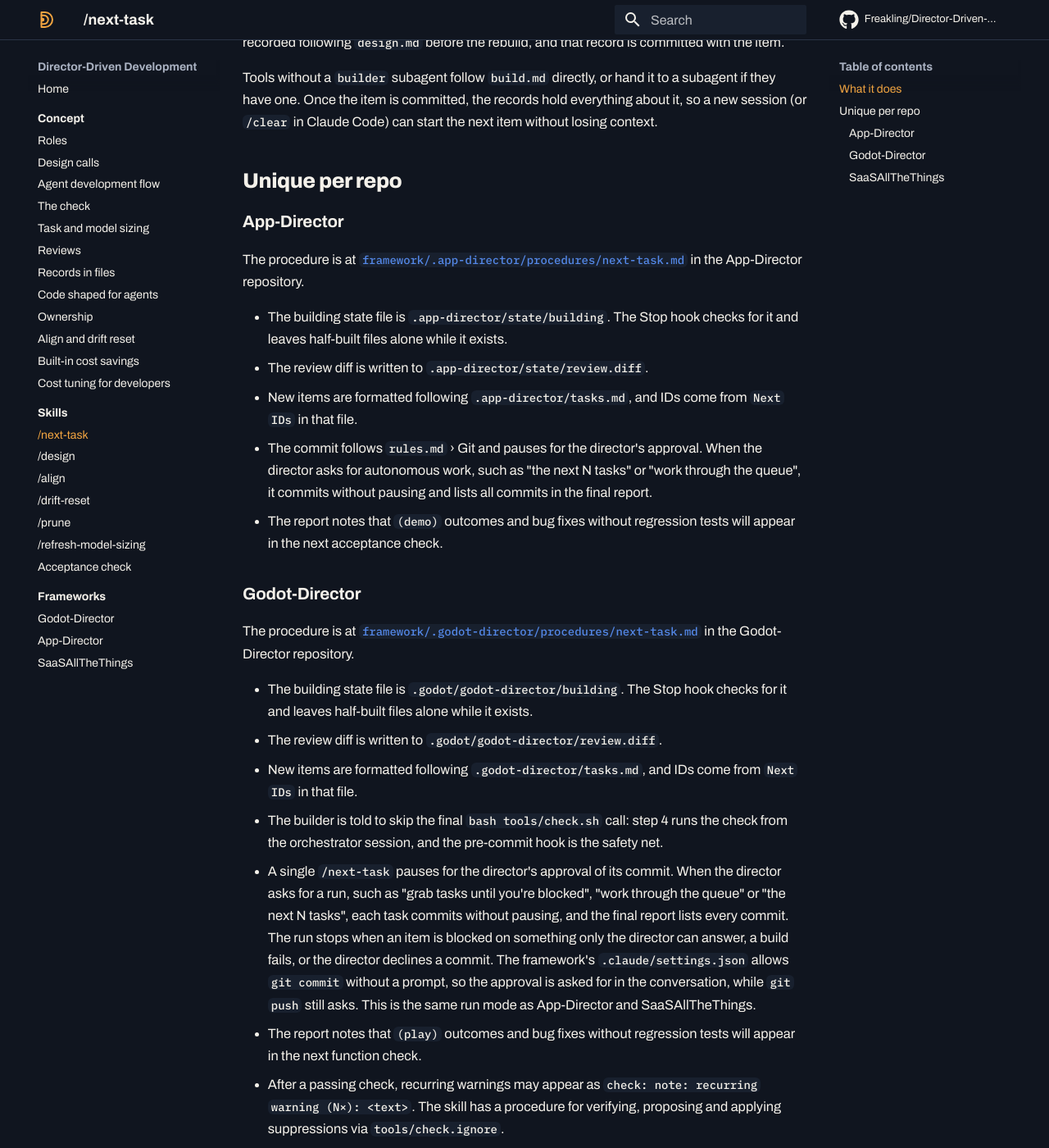
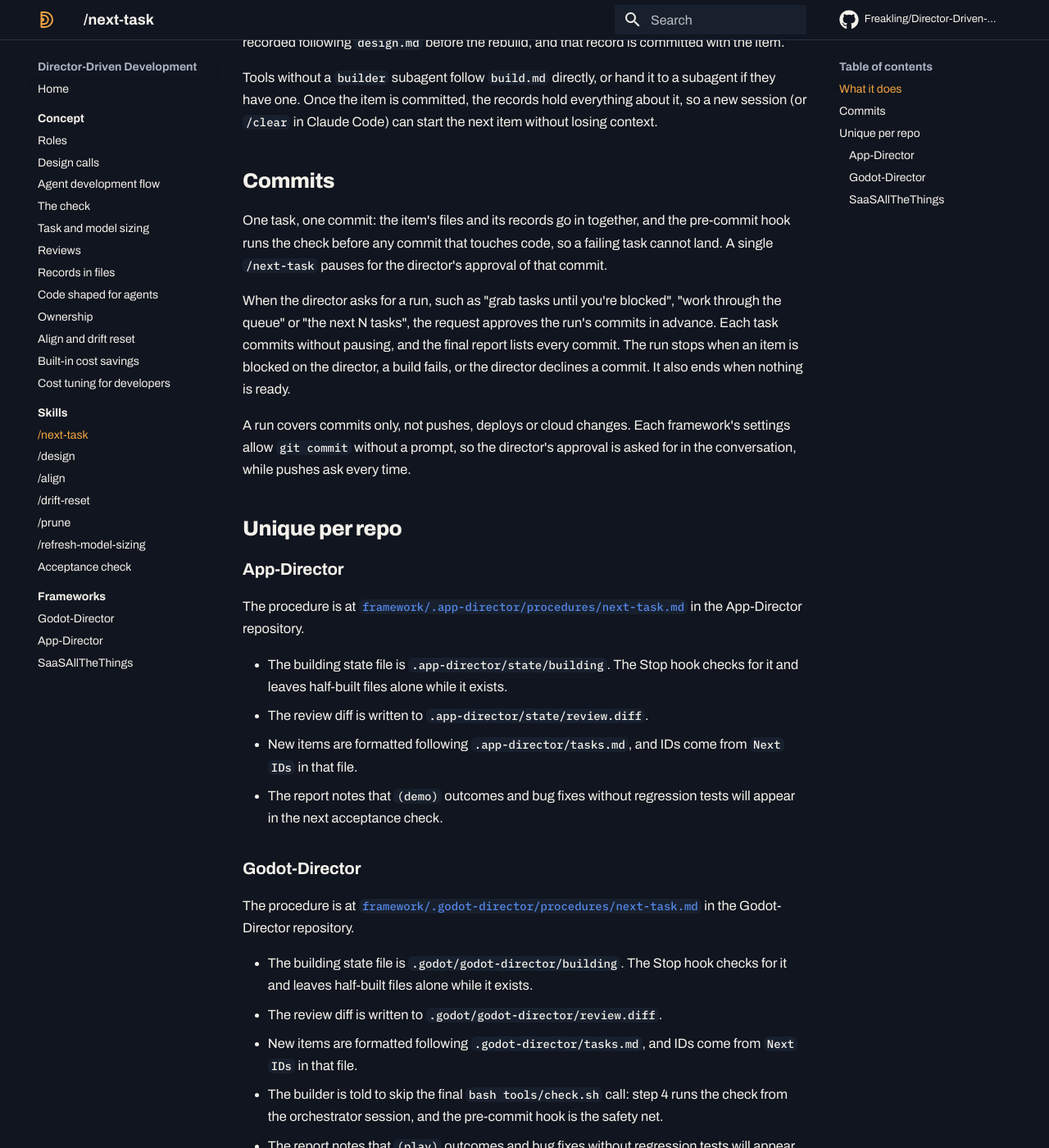
Before and after one commit to Freakling/Director-Driven-Development, an MkDocs documentation site: the page built from docs/skills/next-task.md, in a window 1280 px wide and 1400 px high, scrolled down 1001 px. Shown: the whole window at 82% size. Built offline with MkDocs 1.6.1 and Material for MkDocs 9.7.7, drawn with Linux system fonts in a browser that asks for light colours; comment, search, counter and statistics services are not loaded; some of the changed text lies outside the part shown.

Commit message:
docs: one commit model on the /next-task page (T37)
All three frameworks have released the shared commit model (App-Director
v1.4.0, Godot-Director v3.6.0, SaaSAllTheThings v0.7.0), so the
/next-task page describes it once, in a Commits section: a single task
pauses for approval of its commit, a run the director asks for commits
each task without pausing and stops when an item is blocked, a build
fails or the director declines a commit, and git commit is allowed
while pushes ask. The per-repo commit bullets are gone; SaaSAllTheThings'
az and azd ask entries stay in its own section. Agent development flow's
commit step links to it.

Co-Authored-By: Claude Opus 5.5 <noreply@anthropic.com>

```diff
--- a/docs/skills/next-task.md
+++ b/docs/skills/next-task.md
@@ -2,7 +2,7 @@
 
 <div class="kicker">The build loop, one step at a time</div>
 
-Pick the next ready item in `TASKS.md`, have it built in a fresh context, prove it with the check, update the records and commit it. Running `/next-task` once advances the project by one task. Running it with "the next N tasks" or "work through the queue" keeps going until something needs a human decision.
+Pick the next ready item in `TASKS.md`, have it built in a fresh context, prove it with the check, update the records and commit it. Running `/next-task` once advances the project by one task. Running it with "the next N tasks" or "work through the queue" repeats that for each task in turn, committing as it goes (see [Commits](#commits)).
 
 This is the skill that drives the agent development flow. Each run is self-contained: the context that builds the item is fresh, and after the commit the records hold everything a new session needs to continue.
 
@@ -14,11 +14,19 @@ This is the skill that drives the agent development flow. Each run is self-conta
 4. **Verify** by running `bash tools/check.sh --if-changed`. A passing check is the definition of done for this item.
 5. **Update the records**: set the item to `done`, update `AGENTS.md` from the report's `Systems:` line, log any new items from `Found:`, and update milestones.
 6. **Review** when the framework's rules call for one, based on item size and whether the build changed a public contract.
-7. **Commit** the item's files and its records together, then report what changed, the check result and anything waiting on the human.
+7. **Commit** the item's files and its records together (see [Commits](#commits)), then report what changed, the check result and anything waiting on the human.
 
 If a build fails, the skill escalates to the next model size and retries once. If blocked, it brings the question with options and a recommendation to the director. A design decision made this way is recorded following `design.md` before the rebuild, and that record is committed with the item.
 
 Tools without a `builder` subagent follow `build.md` directly, or hand it to a subagent if they have one. Once the item is committed, the records hold everything about it, so a new session (or `/clear` in Claude Code) can start the next item without losing context.
+
+## Commits
+
+One task, one commit: the item's files and its records go in together, and the pre-commit hook runs the check before any commit that touches code, so a failing task cannot land. A single `/next-task` pauses for the director's approval of that commit.
+
+When the director asks for a run, such as "grab tasks until you're blocked", "work through the queue" or "the next N tasks", the request approves the run's commits in advance. Each task commits without pausing, and the final report lists every commit. The run stops when an item is blocked on the director, a build fails, or the director declines a commit. It also ends when nothing is ready.
+
+A run covers commits only, not pushes, deploys or cloud changes. Each framework's settings allow `git commit` without a prompt, so the director's approval is asked for in the conversation, while pushes ask every time.
 
 ## Unique per repo
 
@@ -29,7 +37,6 @@ The procedure is at [`framework/.app-director/procedures/next-task.md`](https://
 - The building state file is `.app-director/state/building`. The Stop hook checks for it and leaves half-built files alone while it exists.
 - The review diff is written to `.app-director/state/review.diff`.
 - New items are formatted following `.app-director/tasks.md`, and IDs come from `Next IDs` in that file.
-- The commit follows `rules.md` › Git and pauses for the director's approval. When the director asks for autonomous work, such as "the next N tasks" or "work through the queue", it commits without pausing and lists all commits in the final report.
 - The report notes that `(demo)` outcomes and bug fixes without regression tests will appear in the next acceptance check.
 
 ### Godot-Director
@@ -40,7 +47,6 @@ The procedure is at [`framework/.godot-director/procedures/next-task.md`](https:
 - The review diff is written to `.godot/godot-director/review.diff`.
 - New items are formatted following `.godot-director/tasks.md`, and IDs come from `Next IDs` in that file.
 - The builder is told to skip the final `bash tools/check.sh` call: step 4 runs the check from the orchestrator session, and the pre-commit hook is the safety net.
-- A single `/next-task` pauses for the director's approval of its commit. When the director asks for a run, such as "grab tasks until you're blocked", "work through the queue" or "the next N tasks", each task commits without pausing, and the final report lists every commit. The run stops when an item is blocked on something only the director can answer, a build fails, or the director declines a commit. The framework's `.claude/settings.json` allows `git commit` without a prompt, so the approval is asked for in the conversation, while `git push` still asks. This is the same run mode as App-Director and SaaSAllTheThings.
 - The report notes that `(play)` outcomes and bug fixes without regression tests will appear in the next function check.
 - After a passing check, recurring warnings may appear as `check: note: recurring warning (N×): <text>`. The skill has a procedure for verifying, proposing and applying suppressions via `tools/check.ignore`.
 
@@ -53,8 +59,7 @@ The procedure is at [`framework/.satt/procedures/next-task.md`](https://github.c
 - New items are formatted following `.satt/tasks.md`, and IDs come from `Next IDs` in that file.
 - A blocked report can carry `blocked: architecture`, which triggers the `architect.md` procedure. The director chooses to comply or to accept a deviation; a deviation requires an accepted Architecture Decision Record (ADR) before the rebuild.
 - If the current stage of the roadmap has no items left, the skill offers `roadmap.md` for the next stage.
-- A single `/next-task` pauses for the director's approval of its commit. When the director asks for a run, such as "grab tasks until you're blocked", "work through the queue" or "the next N tasks", each task commits without pausing, and the final report lists every commit. The run stops when an item is blocked on the director, a build fails, or the director declines a commit.
-- A run approves commits in advance, not pushes, deploys or changes to Azure resources. The framework's `.claude/settings.json` allows `git commit` without a prompt, while `git push` and the `az` and `azd` commands still ask.
+- Its settings ask before the `az` and `azd` commands.
 - The report notes that `(demo)` outcomes and bug fixes without regression tests will appear in the next acceptance check.
 
 <div class="takeaway"><span>One task, one check, one commit: the loop runs as fast as the check.</span><span class="url"><a href="https://saemundsson.se/2026/10/07/director-driven-development/">Why: the blog post</a></span></div>
```
Also changed, not shown: TASKS.md (+1 -1 lines), docs/concept/agent-flow.md (+1 -1 lines).
